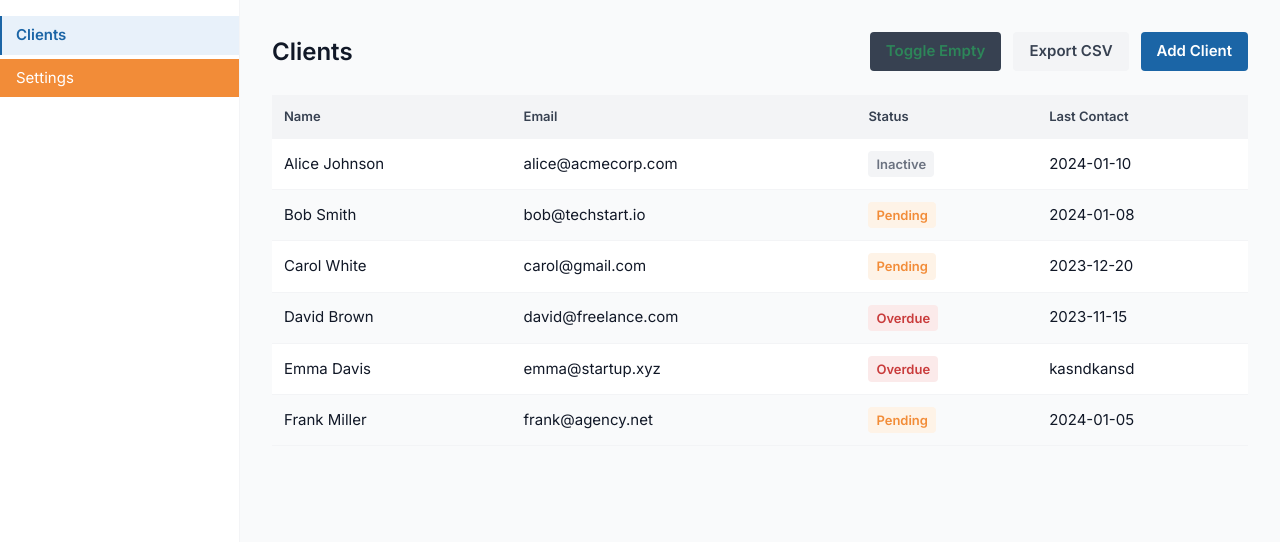
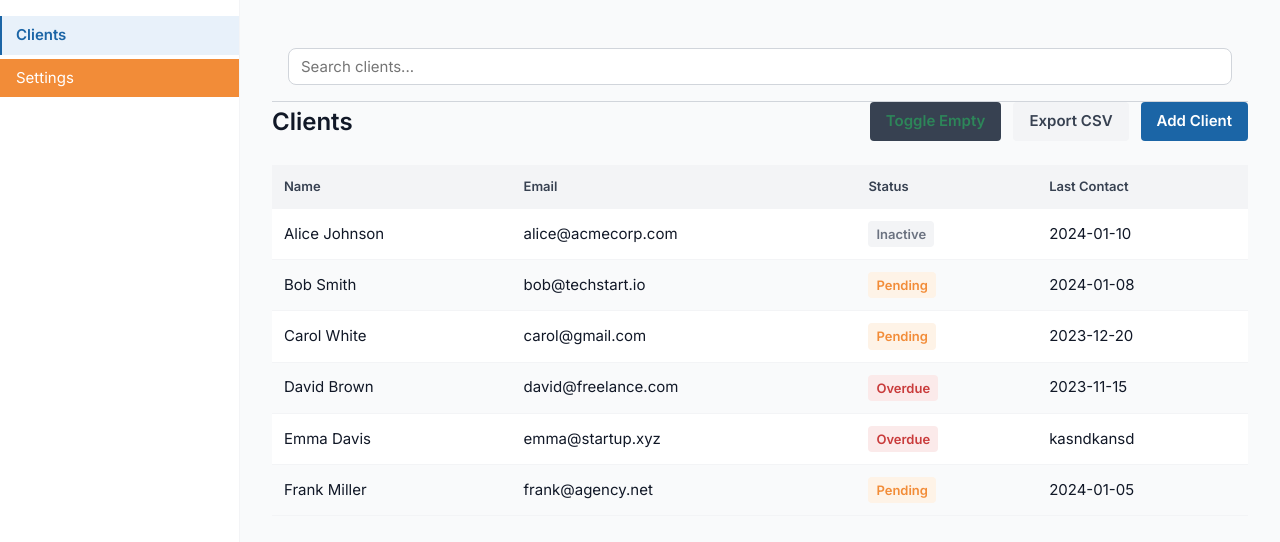
Before and after one commit to GenesysTeam/pulseboard, a React (Vite) app: page / in a window 1280 px wide. Shown: the top 542 px of the page. Built offline with nearby package versions, Linux system fonts and the light colour scheme.

Commit message:
Add search bar to main view

```diff
--- a/src/App.tsx
+++ b/src/App.tsx
@@ -18,6 +18,7 @@ const genuynSession = new URLSearchParams(window.location.search).get('genuyn_se
 export default function App() {
   const [activePage, setActivePage] = useState<Page>('clients')
   const [selectedClientId, setSelectedClientId] = useState<number | null>(null)
+  const [searchQuery, setSearchQuery] = useState('')
 
   const handleNavSelect = (key: string) => {
     if (key === 'clients' || key === 'settings') {
@@ -40,6 +41,22 @@ export default function App() {
         onSelect={handleNavSelect}
       />
       <main className={styles.main}>
+        <div style={{ padding: 'var(--space-4)', borderBottom: '1px solid var(--color-neutral-300)' }}>
+          <input
+            type="text"
+            placeholder="Search clients..."
+            value={searchQuery}
+            onChange={(e) => setSearchQuery(e.target.value)}
+            style={{
+              width: '100%',
+              padding: 'var(--space-2) var(--space-3)',
+              fontSize: 'var(--text-base)',
+              border: '1px solid var(--color-neutral-300)',
+              borderRadius: 'var(--radius-md)',
+              fontFamily: 'var(--font-family)',
+            }}
+          />
+        </div>
         {activePage === 'clients' && (
           <ClientsList onClientSelect={handleClientSelect} />
         )}
```
